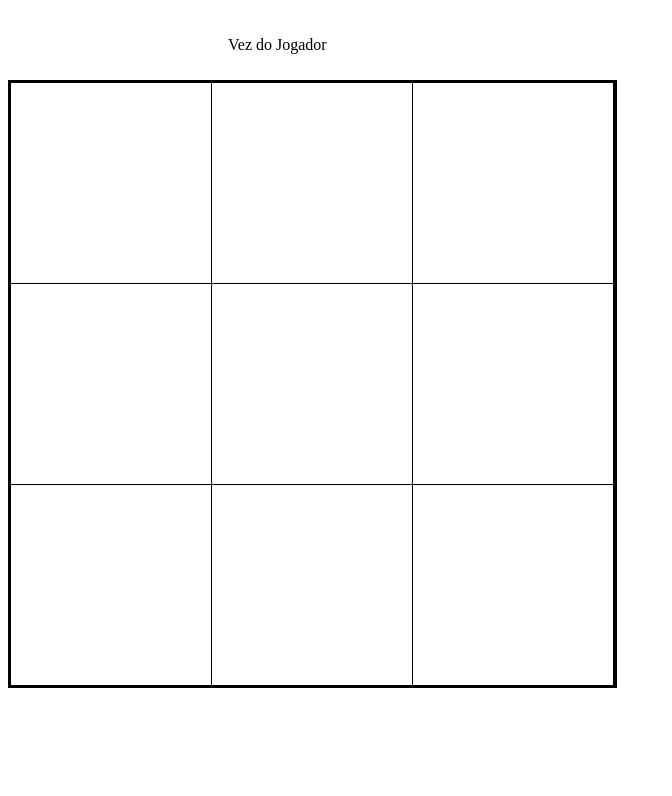
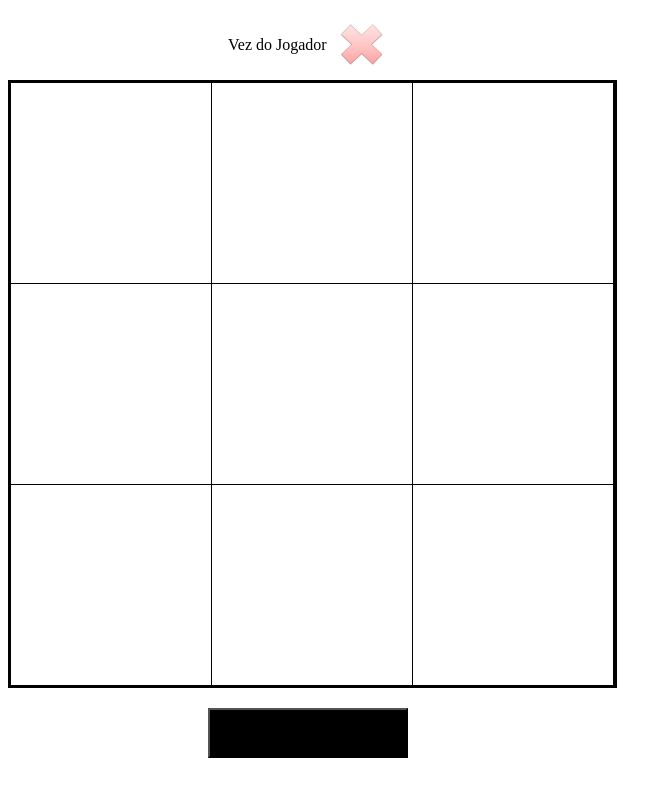
Before and after one commit to marciofiladelfo/jogoDaVelha_JavaScript, a plain HTML site: page index.html in a window 1280 px wide. Shown: the whole page, without its empty margins (0-672 px from the left). Drawn offline with Linux system fonts and the light colour scheme.

Commit message:
Inserido botão reset

```diff
--- a/index.html
+++ b/index.html
@@ -29,8 +29,6 @@
             <div class="casa" id="casa9" jogada=""></div>
         </div>
     </div>
-    <div id="replay">
-
-    </div>
+    <input type="button" onclick="limpa()"class="reiniciar">
 </body>
 </html>
--- a/script.js
+++ b/script.js
@@ -36,7 +36,6 @@ function iniciaCasa(){
                 verificaVencedor();
             }
         });
-    }
     }
 }
 
@@ -84,3 +83,10 @@ async function verificaVencedor(){
 function sleep(ms){
     return new Promise(resolve => setTimeout(resolve, ms));
 }
+
+function limpa(){
+    var casa = document.getElementsByClassName("casa");
+    for(var i = 0; i < casa.length; i++){
+        casa[i] = 0;
+    }
+}
--- a/stilo.css
+++ b/stilo.css
@@ -10,6 +10,15 @@
     margin-bottom: 10px;
     width:200px;
     height: 50px;
+}
+.reiniciar {
+    margin-left: 200px;
+    margin-top: 20px;
+    width: 200px;
+    height: 50px;
+    font-size: 1em;
+    color: aliceblue;
+    background-color: black;
 }
 p {
     float: left;
```
